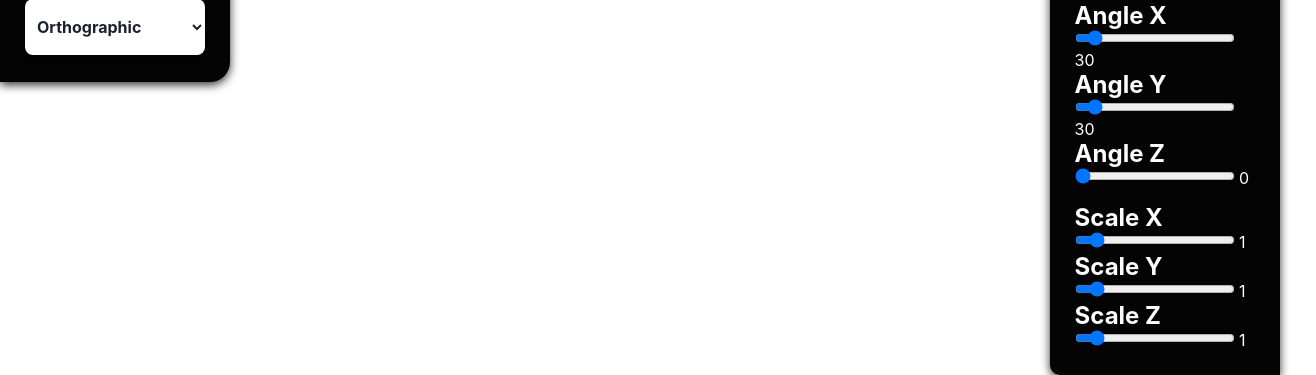
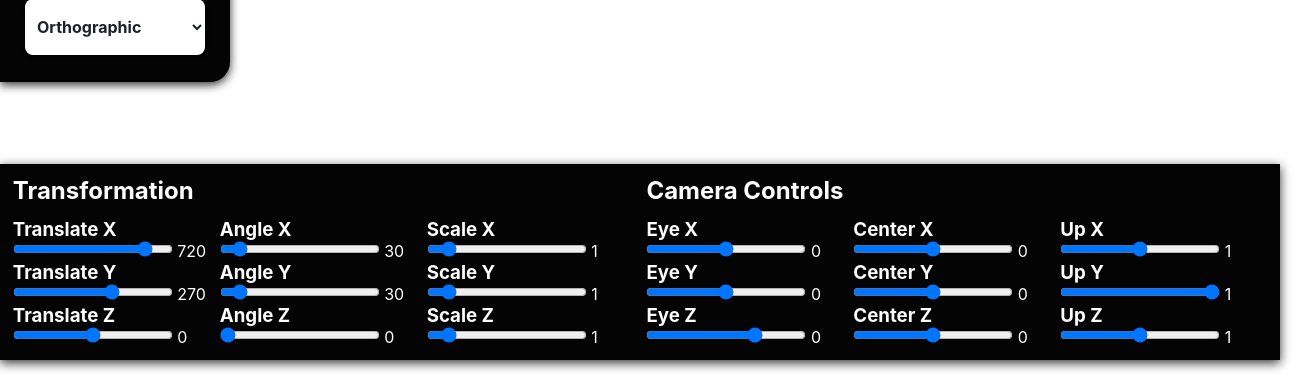
Before and after one commit to rayhankinan/3D-WebGL-Hollow-Object, a website built with webpack: page public/index.html in a window 1280 px wide. Shown: the part 440-815 px from the top of the page, 1316 px wide, since content can reach past the window. Built offline with nearby package versions, Linux system fonts and the light colour scheme.

Commit message:
add cam controls to html

```diff
--- a/public/index.html
+++ b/public/index.html
@@ -55,11 +55,12 @@
         </div>
       </div>
       <canvas id="webgl-canvas"></canvas>
-      <div id="right-panel">
-        <div id="section">
-          <h1>Transformation</h1>
+      <div id="control-panel">
+        <div id="control-section">
+          <h2>Transformation</h2>
+          <div id="transformation_sliders">
             <div id="translation">
-            <h2>Translate X</h2>
+              <h3>Translate X</h3>
               <input
                 id="slider-translate-x"
                 type="range"
@@ -69,7 +70,7 @@
                 value="0"
               />
               <label id="label-translate-x" for="slider-translate-x">0</label>
-            <h2>Translate Y</h2>
+              <h3>Translate Y</h3>
               <input
                 id="slider-translate-y"
                 type="range"
@@ -79,7 +80,7 @@
                 value="0"
               />
               <label id="label-translate-y" for="slider-translate-y">0</label>
-            <h2>Translate Z</h2>
+              <h3>Translate Z</h3>
               <input
                 id="slider-translate-z"
                 type="range"
@@ -91,7 +92,7 @@
               <label id="label-translate-z" for="slider-translate-z">0</label>
             </div>
             <div id="rotation">
-            <h2>Angle X</h2>
+              <h3>Angle X</h3>
               <input
                 id="slider-angle-x"
                 type="range"
@@ -101,7 +102,7 @@
                 value="0"
               />
               <label id="label-angle-x" for="slider-angle-x">0</label>
-            <h2>Angle Y</h2>
+              <h3>Angle Y</h3>
               <input
                 id="slider-angle-y"
                 type="range"
@@ -111,7 +112,7 @@
                 value="0"
               />
               <label id="label-angle-y" for="slider-angle-y">0</label>
-            <h2>Angle Z</h2>
+              <h3>Angle Z</h3>
               <input
                 id="slider-angle-z"
                 type="range"
@@ -123,7 +124,7 @@
               <label id="label-angle-z" for="slider-angle-z">0</label>
             </div>
             <div id="scaling">
-            <h2>Scale X</h2>
+              <h3>Scale X</h3>
               <input
                 id="slider-scale-x"
                 type="range"
@@ -133,7 +134,7 @@
                 value="1"
               />
               <label id="label-scale-x" for="slider-scale-x">1</label>
-            <h2>Scale Y</h2>
+              <h3>Scale Y</h3>
               <input
                 id="slider-scale-y"
                 type="range"
@@ -143,7 +144,7 @@
                 value="1"
               />
               <label id="label-scale-y" for="slider-scale-y">1</label>
-            <h2>Scale Z</h2>
+              <h3>Scale Z</h3>
               <input
                 id="slider-scale-z"
                 type="range"
@@ -155,6 +156,107 @@
               <label id="label-scale-z" for="slider-scale-z">1</label>
             </div>
           </div>
+
+          <h2>Camera Controls</h2>
+          <div id="camera_sliders">
+            <div id="eye">
+              <h3>Eye X</h3>
+              <input
+                id="slider-eye-x"
+                type="range"
+                min="-10"
+                max="10"
+                step="0.01"
+                value="0"
+              />
+              <label id="label-eye-x" for="slider-eye-x">0</label>
+              <h3>Eye Y</h3>
+              <input
+                id="slider-eye-y"
+                type="range"
+                min="-10"
+                max="10"
+                step="0.01"
+                value="0"
+              />
+              <label id="label-eye-y" for="slider-eye-y">0</label>
+              <h3>Eye Z</h3>
+              <input
+                id="slider-eye-z"
+                type="range"
+                min="-50"
+                max="50"
+                step="0.01"
+                value="20"
+              />
+              <label id="label-eye-z" for="slider-eye-z">0</label>
+            </div>
+            <div id="center">
+              <h3>Center X</h3>
+              <input
+                id="slider-center-x"
+                type="range"
+                min="-10"
+                max="10"
+                step="0.01"
+                value="0"
+              />
+              <label id="label-center-x" for="slider-center-x">0</label>
+              <h3>Center Y</h3>
+              <input
+                id="slider-center-y"
+                type="range"
+                min="-10"
+                max="10"
+                step="0.01"
+                value="0"
+              />
+              <label id="label-center-y" for="slider-center-y">0</label>
+              <h3>Center Z</h3>
+              <input
+                id="slider-center-z"
+                type="range"
+                min="-10"
+                max="10"
+                step="0.01"
+                value="0"
+              />
+              <label id="label-center-z" for="slider-center-z">0</label>
+            </div>
+            <div id="up">
+              <h3>Up X</h3>
+              <input
+                id="slider-up-x"
+                type="range"
+                min="-1"
+                max="1"
+                step="0.01"
+                value="0"
+              />
+              <label id="label-up-x" for="slider-up-x">1</label>
+              <h3>Up Y</h3>
+              <input
+                id="slider-up-y"
+                type="range"
+                min="-1"
+                max="1"
+                step="0.01"
+                value="1"
+              />
+              <label id="label-up-y" for="slider-up-y">1</label>
+              <h3>Up Z</h3>
+              <input
+                id="slider-up-z"
+                type="range"
+                min="-1"
+                max="1"
+                step="0.01"
+                value="0"
+              />
+              <label id="label-up-z" for="slider-up-z">1</label>
+            </div>
+          </div>
+        </div>
       </div>
     </div>
   </body>
--- a/public/styles/index.css
+++ b/public/styles/index.css
@@ -55,6 +55,14 @@ canvas {
   padding: 25px;
 }
 
+#control-section {
+  display: grid;
+  grid-template-columns: repeat(2, minmax(0, 1fr));
+  grid-template-rows: repeat(2, minmax(0, auto));
+  gap: 1vw;
+  padding: 1vw;
+}
+
 #left-panel {
   background-color: #040404;
   border-radius: 0px 20px 20px 0px;
@@ -67,17 +75,41 @@ canvas {
   z-index: 2;
 }
 
-#right-panel {
+#control-panel {
+  position: fixed;
   background-color: #040404;
-  border-radius: 20px 0px 0px 10px;
   box-shadow: 0 3px 10px rgb(0 0 0 / 0.8);
   color: #fdfdfd;
   height: fit-content;
-  position: absolute;
-  top: 20%;
-  right: 0;
-  width: 18vw;
+  width: 100vw;
+  bottom: 0;
   z-index: 2;
+}
+
+#transformation_sliders {
+  grid-row-start: 2;
+  grid-column-start: 1;
+  display: grid;
+  grid-template-columns: repeat(3, minmax(0, 1fr));
+}
+
+#camera_sliders {
+  grid-row-start: 2;
+  grid-column-start: 2;
+  display: grid;
+  grid-template-columns: repeat(3, minmax(0, 1fr));
+}
+
+#translation {
+  grid-column-start: 1;
+}
+
+#rotation {
+  grid-column-start: 2;
+}
+
+#scaling {
+  grid-column-start: 3;
 }
 
 .btn {
```
Lines whose indentation alone changed are shown as unchanged.
